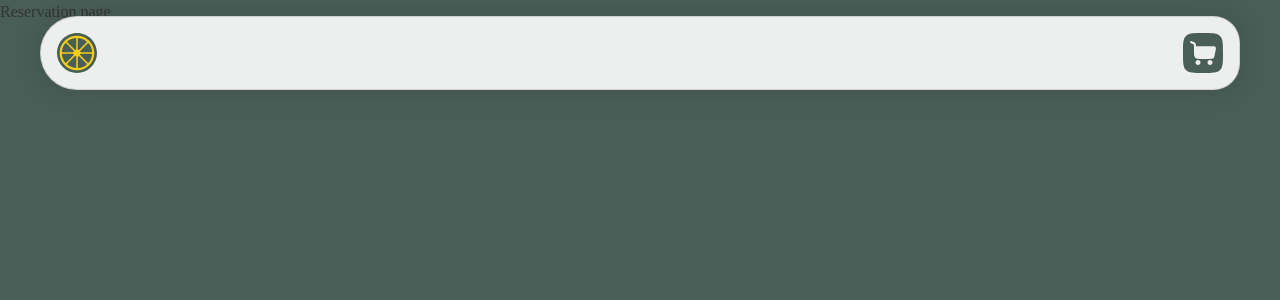
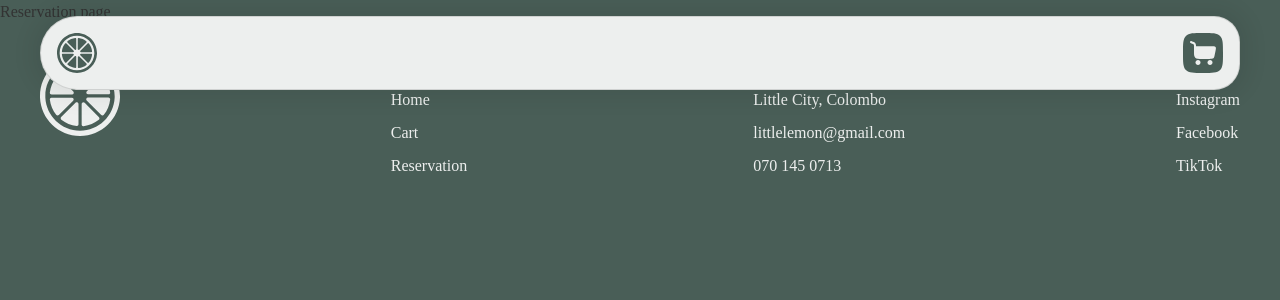
Before and after one commit to ilhamifham/the-lucky-lemon, a React (Vite) app: page /reservation in a window 1280 px wide. Shown: the top 300 px of the page. Built offline with nearby package versions, Linux system fonts and the light colour scheme; a web font is replaced by a local one.

Commit message:
Added footer

```diff
--- a/src/App.css
+++ b/src/App.css
@@ -27,6 +27,11 @@ section>div {
     border-radius: var(--radius-out);
     white-space: nowrap;
     display: inline-block;
+    transition: opacity 250ms ease-in-out;
+}
+
+.button__ui:hover {
+    opacity: 0.9;
 }
 
 h2 {
--- a/src/App.jsx
+++ b/src/App.jsx
@@ -5,6 +5,7 @@ import CartContextProvider from "./components/provider/CartContextProvider.jsx";
 import HomePage from "./pages/Home.jsx";
 import CartPage from "./pages/Cart.jsx";
 import ReservationPage from "./pages/Reservation.jsx";
+import Footer from "./components/footer/Footer.jsx";
 
 function App() {
   return (
@@ -17,6 +18,7 @@ function App() {
           <Route path="reservation" element={<ReservationPage />} />
         </Routes>
       </main>
+      <Footer />
     </CartContextProvider>
   );
 }
--- /dev/null
+++ b/src/components/footer/Footer.css
@@ -0,0 +1,64 @@
+footer {
+    padding: 2rem 1rem 1.5625rem;
+    color: var(--light);
+}
+
+footer>div {
+    max-width: 75rem;
+    margin: auto;
+}
+
+footer img {
+    width: 5rem;
+    margin-bottom: 1.6875rem;
+}
+
+footer>div>div div {
+    font-family: var(--karla-b);
+    font-size: 1.1875rem;
+    margin-bottom: 0.5rem;
+}
+
+footer>div>div:nth-of-type(2) {
+    margin: 1.25rem 0;
+    border-top: var(--border);
+    border-bottom: var(--border);
+    padding: 1.25rem 0;
+}
+
+footer ul {
+    display: flex;
+    flex-direction: column;
+    gap: 0.5625rem;
+}
+
+footer ul a {
+    display: block;
+}
+
+footer ul a:hover {
+    text-decoration: underline;
+}
+
+@media screen and (min-width: 48rem) {
+    footer {
+        padding: 2rem 2rem 1.5625rem;
+    }
+
+    footer>div {
+        display: flex;
+        align-items: flex-start;
+        justify-content: space-between;
+    }
+
+    footer>div>div {
+        margin-top: -0.3125rem;
+    }
+
+    footer>div>div:nth-of-type(2) {
+        margin: -0.3125rem 0 0;
+        border-top: 0;
+        border-bottom: 0;
+        padding: 0;
+    }
+}
--- /dev/null
+++ b/src/components/footer/Footer.jsx
@@ -0,0 +1,39 @@
+import "./Footer.css";
+import { Link } from "react-router";
+import Logo from "/src/assets/logo-footer.svg";
+
+function Footer() {
+    return (
+        <footer>
+            <div>
+                <img src={Logo} alt="little lemon restaurant logo" width={80} height={80} />
+                <div>
+                    <div>Navigations</div>
+                    <ul>
+                        <li><Link to="/">Home</Link></li>
+                        <li><Link to="cart">Cart</Link></li>
+                        <li><Link to="reservation">Reservation</Link></li>
+                    </ul>
+                </div>
+                <div>
+                    <div>Contacts</div>
+                    <ul>
+                        <li><address>Little City, Colombo</address></li>
+                        <li><a href="mailto:littlelemon@gmail.com">littlelemon@gmail.com</a></li>
+                        <li><a href="tel:+94701450713">070 145 0713</a></li>
+                    </ul>
+                </div>
+                <div>
+                    <div>Socials</div>
+                    <ul>
+                        <li><a href="https://www.instagram.com" target="_blank" rel="noopener noreferrer">Instagram</a></li>
+                        <li><a href="https://www.facebook.com" target="_blank" rel="noopener noreferrer">Facebook</a></li>
+                        <li><a href="https://www.tiktok.com" target="_blank" rel="noopener noreferrer">TikTok</a></li>
+                    </ul>
+                </div>
+            </div>
+        </footer>
+    )
+}
+
+export default Footer;
--- a/src/components/header/Header.css
+++ b/src/components/header/Header.css
@@ -1,22 +1,22 @@
 header {
     padding: 1rem;
     position: fixed;
-    top: 1rem;
-    left: 1rem;
-    right: 1rem;
-    background-color: var(--highlight-1);
-    margin: 0 auto;
+    left: 0;
+    right: 0;
     z-index: 1;
-    border-radius: 100px 72px 72px 100px;
-    max-width: 75rem;
-    min-width: 18rem;
-    box-shadow: var(--shadow);
-    border: var(--border);
 }
 
 header>div {
     display: flex;
     align-items: center;
+    background-color: var(--highlight-1);
+    margin: 0 auto;
+    border-radius: 100px 70px 70px 100px;
+    max-width: 75rem;
+    min-width: 18rem;
+    box-shadow: var(--shadow);
+    border: var(--border);
+    padding: 1rem;
 }
 
 header .link__logo {
@@ -26,7 +26,6 @@ header .link__logo {
 
 @media screen and (min-width: 48rem) {
     header {
-        left: 2rem;
-        right: 2rem;
+        padding: 1rem 2rem;
     }
 }
--- a/src/components/header/Header.jsx
+++ b/src/components/header/Header.jsx
@@ -1,6 +1,6 @@
 import "./Header.css";
 import { Link } from "react-router";
-import Logo from "/src/assets/logo.svg";
+import Logo from "/src/assets/logo-header.svg";
 import LinkCart from "./LinkCart.jsx";
 
 function Header() {
--- a/src/components/menu/ListItem.css
+++ b/src/components/menu/ListItem.css
@@ -16,7 +16,7 @@
     align-items: center;
     justify-content: space-between;
     font-size: 1.1875rem;
-    font-family: var(--karla-md);
+    font-family: var(--karla-b);
 }
 
 .section__menu li>div>div:first-child div {
--- a/src/components/testimonial/CustomerItem.css
+++ b/src/components/testimonial/CustomerItem.css
@@ -7,7 +7,7 @@
     align-items: center;
     margin-bottom: 0.6875rem;
     font-size: 1.1875rem;
-    font-family: var(--karla-md);
+    font-family: var(--karla-b);
 }
 
 .section__testimonial li>p {
```
Also changed, not shown: src/assets/logo-footer.svg (added), src/assets/logo-header.svg.
